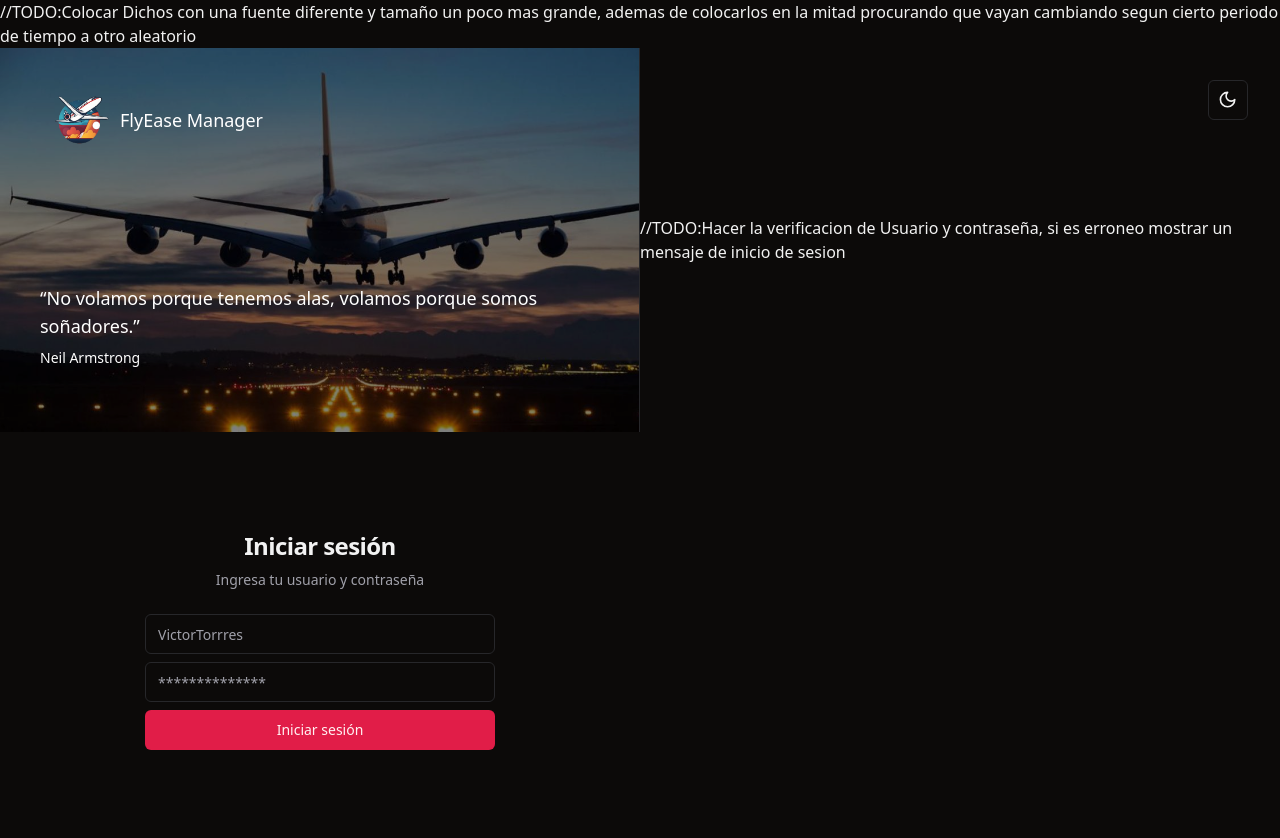
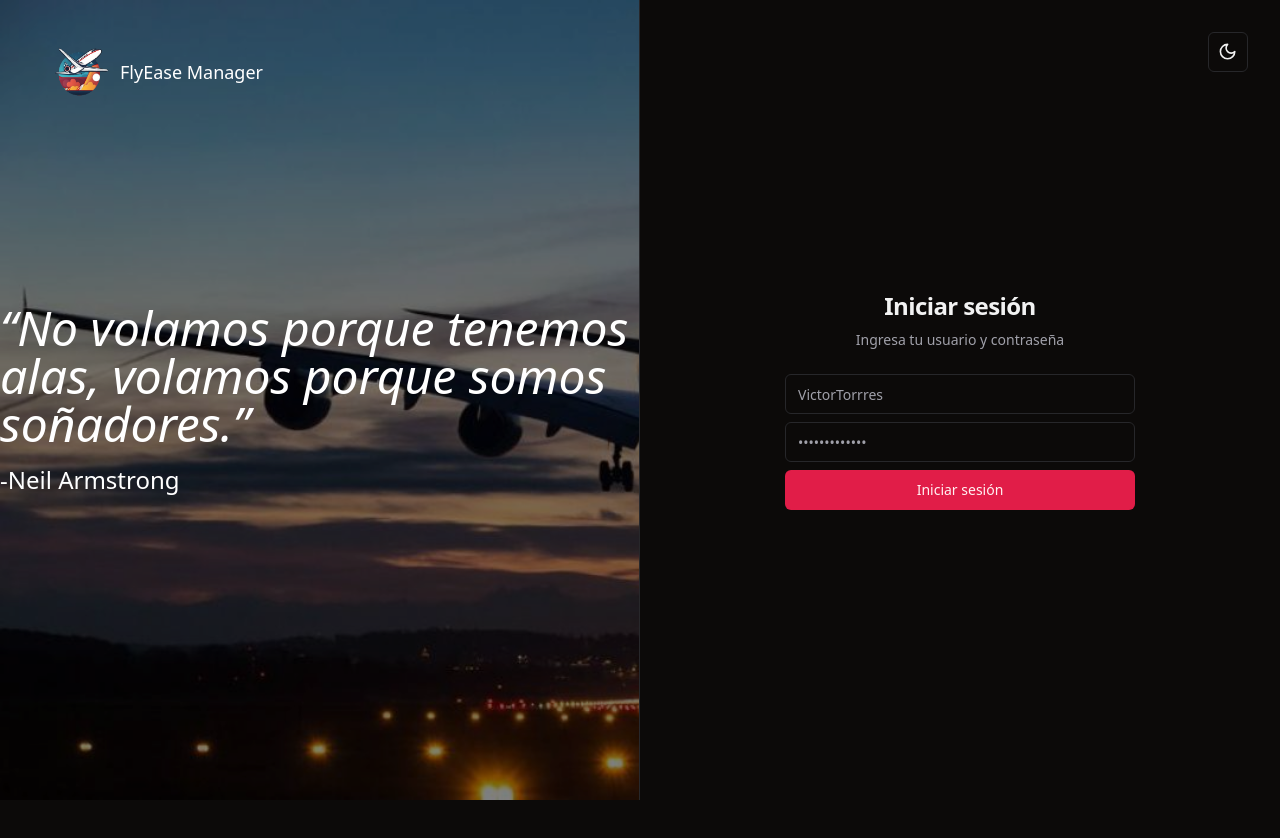
Before and after one commit to C4lumny/FlyEaseManager, a React (Vite) app: page /login in a window 1280 px wide. Shown: the top 838 px of the page. After the commit the page ends 800 px from the top, so only its background shows below. Built offline with nearby package versions, Linux system fonts and the light colour scheme.

Commit message:
Correcion de Login y Cambios en el diseño

```diff
--- a/src/components/user-auth-form.tsx
+++ b/src/components/user-auth-form.tsx
@@ -25,6 +25,8 @@ export function UserAuthForm({ className, ...props }: UserAuthFormProps) {
       ...credentials,
       [e.target.name]: e.target.value,
     });
+    {/* Quita el mensaje de error "Usuario o contraseña incorrectos" cuando se altera el cuadro Usuario o Contraseña */}
+    setLoginError(false)
   };
 
   const onSubmit = async (event: React.SyntheticEvent) => {
@@ -54,8 +56,8 @@ export function UserAuthForm({ className, ...props }: UserAuthFormProps) {
     <div className={cn("grid gap-6", className)} {...props}>
       <form onSubmit={onSubmit}>
         <div className="grid gap-2">
-          <div className="grid gap-1">
-            <Label className="sr-only" htmlFor="user">
+          <div className="grid gap-1 border border-black dark:border-none rounded-lg">
+            <Label className="sr-only " htmlFor="user">
               Usuario
             </Label>
             <Input
@@ -64,18 +66,18 @@ export function UserAuthForm({ className, ...props }: UserAuthFormProps) {
               placeholder="VictorTorrres"
               autoCapitalize="none"
               autoCorrect="off"
-              // disabled={isLoading}
+              //disabled={isLoading}
               onChange={handleChange}
             />
           </div>
-          <div className="grid gap-1">
+          <div className="grid gap-1 border border-black dark:border-none rounded-lg">
             <Label className="sr-only" htmlFor="password">
               Contraseña
             </Label>
             <Input
               id="password"
               name="clave"
-              placeholder="**************"
+              placeholder="•••••••••••••"
               type="password"
               autoCapitalize="none"
               autoCorrect="off"
@@ -83,7 +85,6 @@ export function UserAuthForm({ className, ...props }: UserAuthFormProps) {
               onChange={handleChange}
             />
           </div>
-          {/* TODO: Cuando el usuario vuelva a escribir, quitar este texto */}
           <div className={`text-red-500 font-semibold my-2${!loginError ? " hidden" : ""}`}>Usuario o contraseña incorrectos</div>
           <Button disabled={isLoading}>
             {isLoading && <Icons.spinner className="mr-2 h-4 w-4 animate-spin" />}
--- a/src/pages/Login.tsx
+++ b/src/pages/Login.tsx
@@ -8,7 +8,7 @@ import PlaneLanding from "@/assets/plane_landing.jpeg";
 export const Login = () => {
   return (
     <>
-      {/* Lado izquierdo de la pagina (imagen) 👇 */} //TODO:Colocar Dichos con una fuente diferente y tamaño un poco mas grande, ademas de colocarlos en la mitad procurando que vayan cambiando segun cierto periodo de tiempo a otro aleatorio
+      {/* Lado izquierdo de la pagina (imagen) 👇 */}
       <div className="container relative hidden h-[800px] flex-col items-center justify-center md:grid lg:max-w-none lg:grid-cols-2 lg:px-0">
         <div className="absolute right-4 top-4 md:right-8 md:top-8">
           <ModeToggle />
@@ -22,25 +22,26 @@ export const Login = () => {
             <img src={FlyEaseLogo} alt="" className="w-20 h-16" />
             FlyEase Manager
           </div>
-          <div className="relative z-20 mt-auto">
-            <blockquote className="space-y-2">
-              <p className="text-lg">&ldquo;No volamos porque tenemos alas, volamos porque somos soñadores.&rdquo;</p>
-              <footer className="text-sm">Neil Armstrong</footer>
-            </blockquote>
+          <div className="absolute inset-y-0 left-0 w-26">
+            <div className="h-full flex flex-col items-center justify-center">
+              <div className="Relative">
+                <p className="text-5xl font-style: italic">&ldquo;No volamos porque tenemos alas, volamos porque somos soñadores.&rdquo;</p>
+                <p className="text-2xl font-medium  bottom-0 left-0 mt-4">-Neil Armstrong</p>
+              </div>
+            </div>
           </div>
-          M
         </div>
-        {/* Parte derecha de la pagina (Inicio de sesion) 👇 */}  //TODO:Hacer la verificacion de Usuario y contraseña, si es erroneo mostrar un mensaje de inicio de sesion
+        {/* Parte derecha de la pagina (Inicio de sesion) 👇 */}
         <div className="lg:p-8">
           <div className="mx-auto flex w-full flex-col justify-center space-y-6 sm:w-[350px]">
             <div className="flex flex-col space-y-2 text-center">
               <h1 className="text-2xl font-semibold tracking-tight">Iniciar sesión</h1>
               <p className="text-sm text-muted-foreground">Ingresa tu usuario y contraseña</p>
+           </div>
+              <UserAuthForm />
             </div>
-            <UserAuthForm />
           </div>
         </div>
-      </div>
     </>
   );
 };
```
